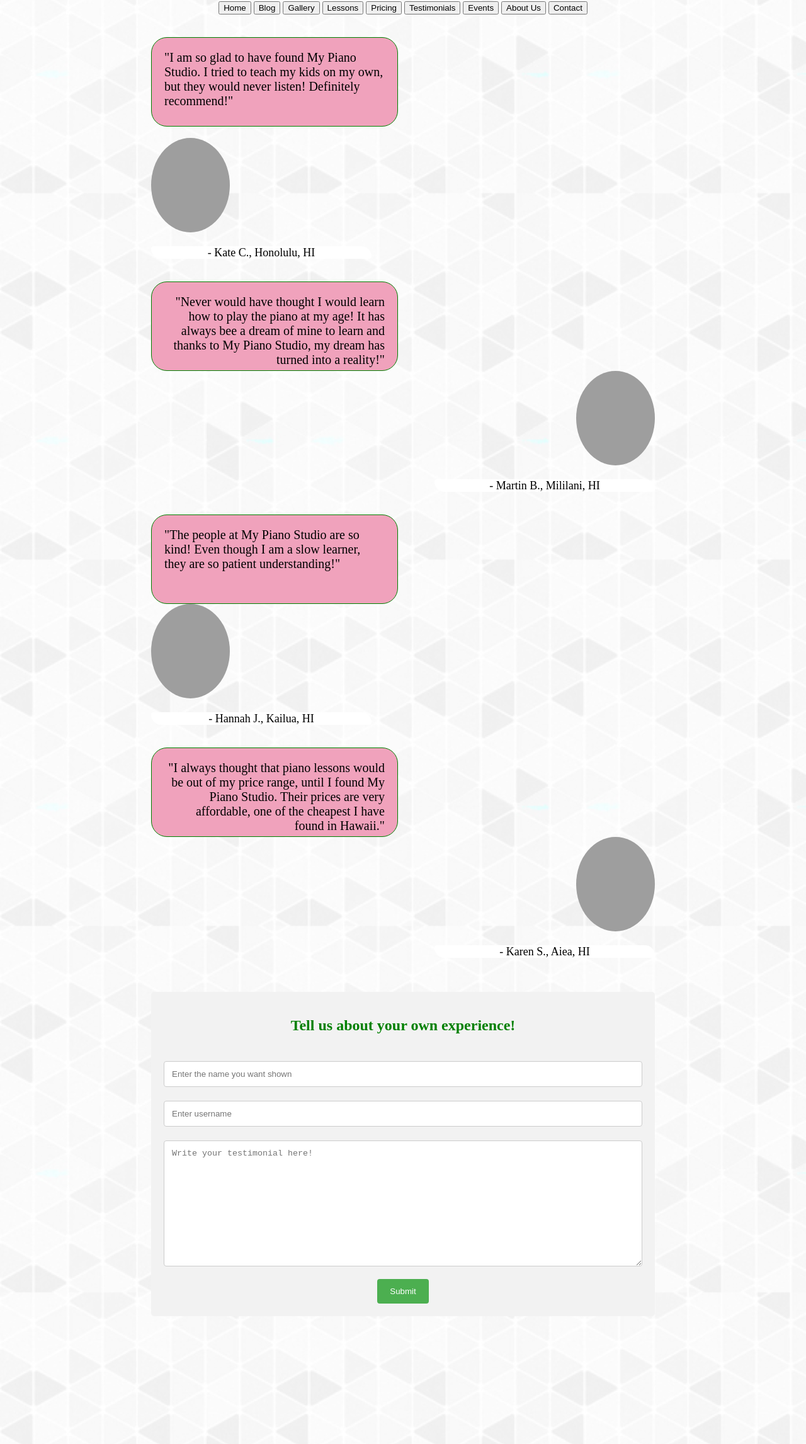
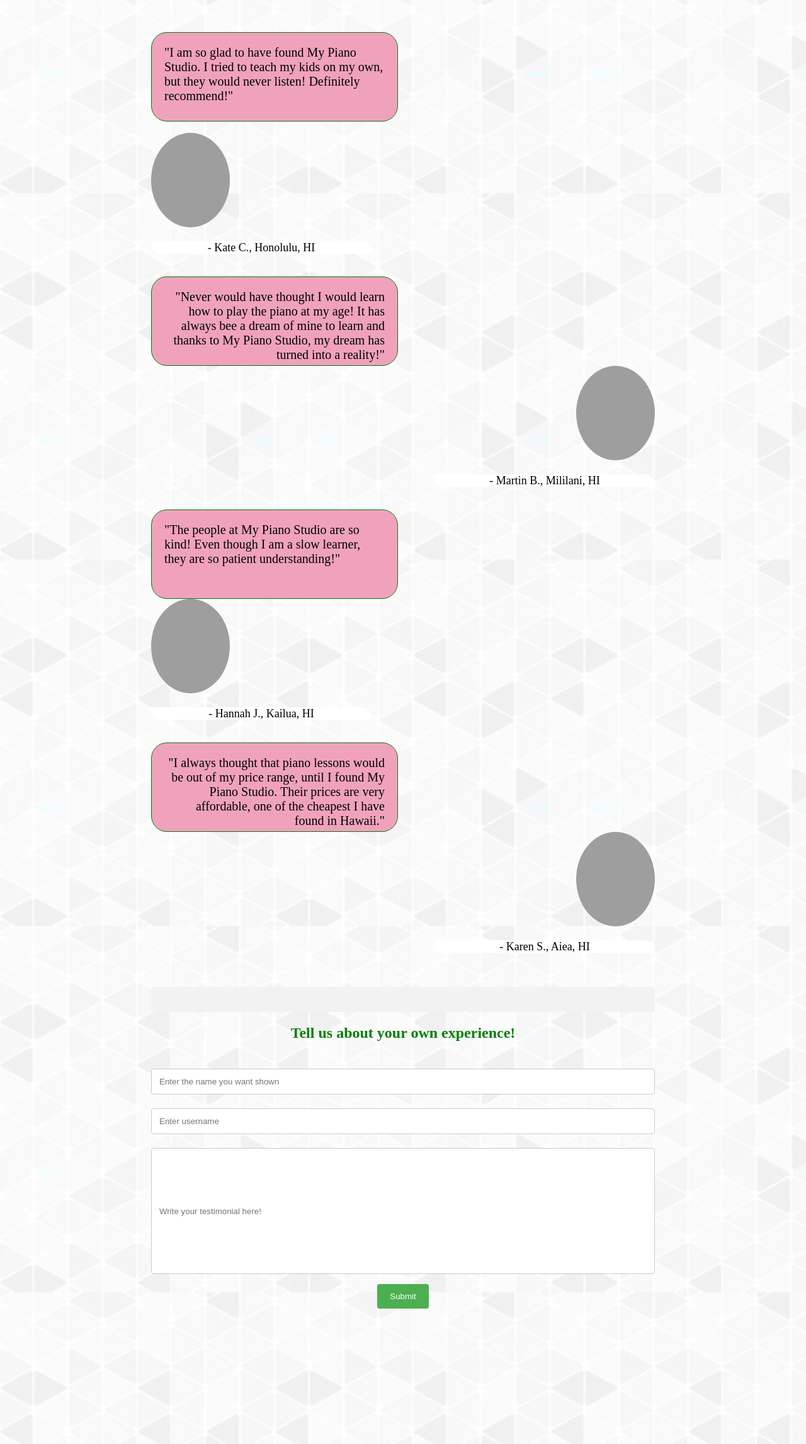
Before and after one commit to Brandon-Nishimura/FinalProject, a website: page Assignment4/public/testimonials.html in a window 1280 px wide. Shown: the part 275-2568 px from the top of the page at 63% size. Drawn offline with Linux system fonts and the light colour scheme; grey boxes are pictures that could not be loaded.

Commit message:
Update testimonials.html

```diff
--- a/Assignment4/public/testimonials.html
+++ b/Assignment4/public/testimonials.html
@@ -6,25 +6,14 @@
     <meta name="viewport" content="width=device-width, initial-scale=1.0">
     <meta http-equiv="X-UA-Compatible" content="ie=edge">
     <link rel="stylesheet" href="style2.css">
-    <title>Testimonials </title>
-</head>
-
-<body>
+    <title>Testimonials </title </head> <body>
 
     <header id="main-header"></header>
 
-    <h2>Testimonials</h2>
+    <div style="background-color:lightblue" align="left">
+        <h1>Testimonials</h1>
     </div>
-    <div align="center">
-        <button type="button">Home</button>
-        <button type="button">Blog</button>
-        <button type="button">Gallery</button>
-        <button type="button">Lessons</button>
-        <button type="button">Pricing</button>
-        <button type="button">Testimonials</button>
-        <button type="button">Events</button>
-        <button type="button">About Us</button>
-        <button type="button">Contact</button>
+
     </div>
     <br>
     <br>
@@ -91,20 +80,19 @@
 
     <!-- Source: Lab 14 exercise 4 and Kazman Assignment 1 example (onkeyup)-->
     <!--  Source: contact page and css: https://www.w3schools.com/howto/howto_css_contact_form.asp-->
-     <!--Source: max length in textbox https://www.tutorialspoint.com/How-to-limit-the-number-of-characters-entered-in-a-textarea-in-an-HTML-form-->
-    <div class= "container">
-    <form name="register" action="" method="POST">
+    <!--Source: max length in textbox https://www.tutorialspoint.com/How-to-limit-the-number-of-characters-entered-in-a-textarea-in-an-HTML-form-->
+    <div class="container"></div>
+    <form name="testimonial" action="" method="POST">
         <div style="text-align:center">
             <h2>Tell us about your own experience!</h2>
         </div>
         <br>
-        <input type="text" name="fullname" size="40" placeholder="Enter the name you want shown"><span id="fullname_span"></span><br />
-        <input type="text" name="username" size="40" placeholder="Enter username"><span id="username_span"></span><br />
-        <textarea type="text" id="testimonial" name="testimonial" placeholder="Write your testimonial here!" style="height:200px;" max="10"></textarea>
+        <input type="text" name="fullname" size="40" placeholder="Enter the name you want shown"><br />
+        <input type="text" name="username" size="40" placeholder="Enter username"><br />
+        <input type="text" name="testimonial" placeholder="Write your testimonial here!" style="height:200px;">
         <input type="submit" value="Submit" name="registerSubmit"><span id="button_span"></span>
     </form>
-</div>
-
+    </div>
 
 
     <div class="break"></div>
@@ -112,8 +100,33 @@
 
     <script type="text/javascript" src="common.js"></script>
 
+    <script>
+        // Source: Port Assignment 1 example
+        window.onload = function () {
+            let params = (new URL(document.location)).searchParams;
+            the_user = params.get("username"); // get value of user
+            console.log(the_user);
+            if (the_user != null) {
+                // there is a value for the_user
+                testimonial.username.value = the_user;
+                // store the value for the_user in the login form in the username textbox
+            }
+            the_fullname = params.get("fullname"); // get value of user
+            console.log(the_fullname);
+            if (the_fullname != null) {
+                // there is a value for the_user
+                testimonial.fullname.value = the_fullname;
+                // store the value for the_user in the login form in the username textbox
+            }
+            the_testimonial = params.get("testimonial"); // get value of user
+            console.log(the_testimonial);
+            testimonial.testimonial.value = the_testimonial;
+            // store the value for the_user in the login form in the username textbox
+        }
+    </script>
 
-</body>
+
+    </body>
 
 </html>
 
@@ -149,3 +162,28 @@
     </div>
     */
 </script>
+
+
+<script>
+
+    /* window.onload = function () {
+         let params = (new URL(document.location)).searchParams; // gets query string + form data
+         if (!params.has("username")) {
+             the_user = "";
+         } else {
+             the_user = params.get("username"); // store value in username textbox to the variable the_user
+         }
+         console.log(the_user);
+         if (!params.has("fullname")) {
+             the_name = "";
+         } else {
+             the_name = params.get("fullname");
+         }
+         if (!params.has("testimonial")) {
+             the_testimonial = "";
+         } else {
+             the_testimonial = params.get("testimonial");
+         }
+     }
+     */
+</script>
```
